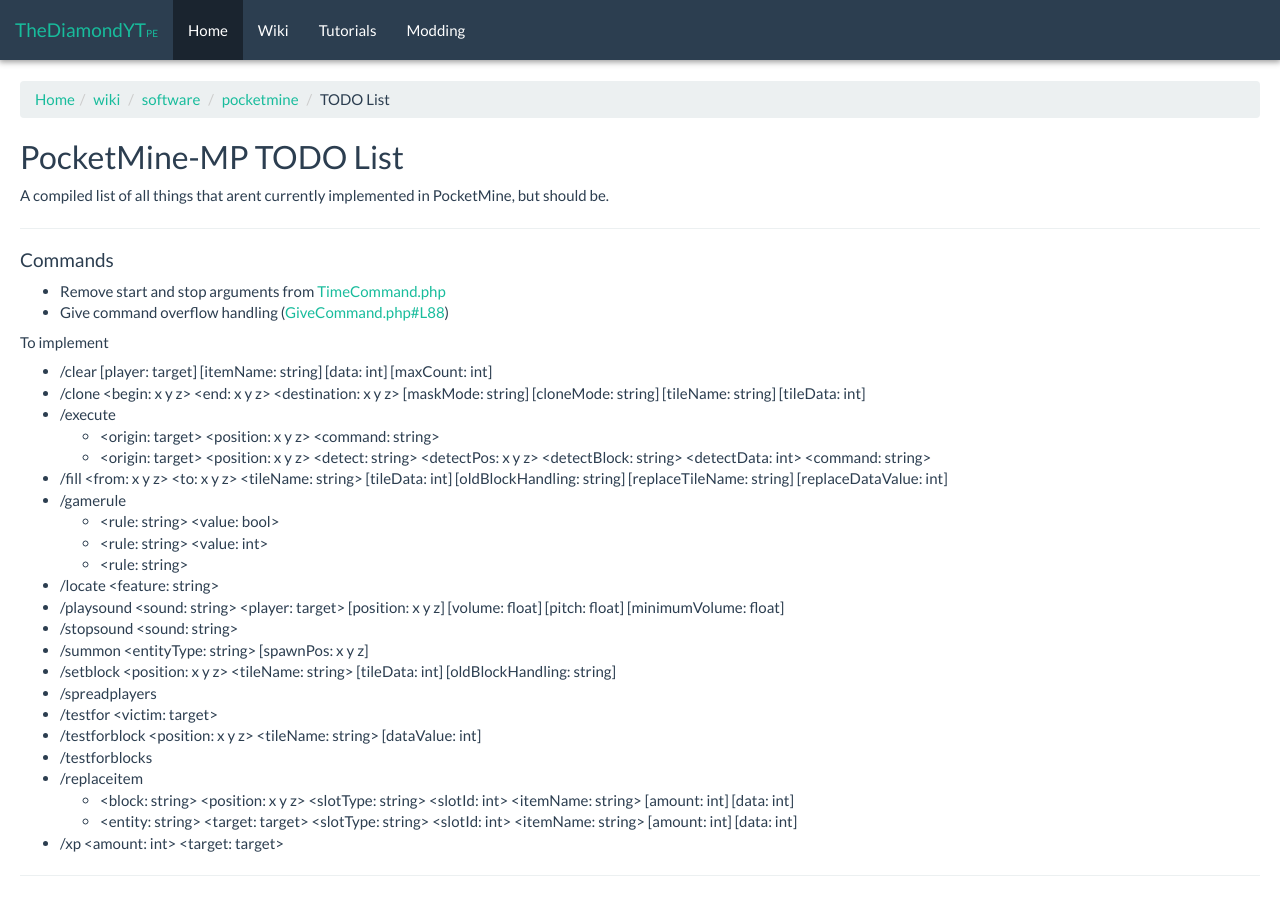
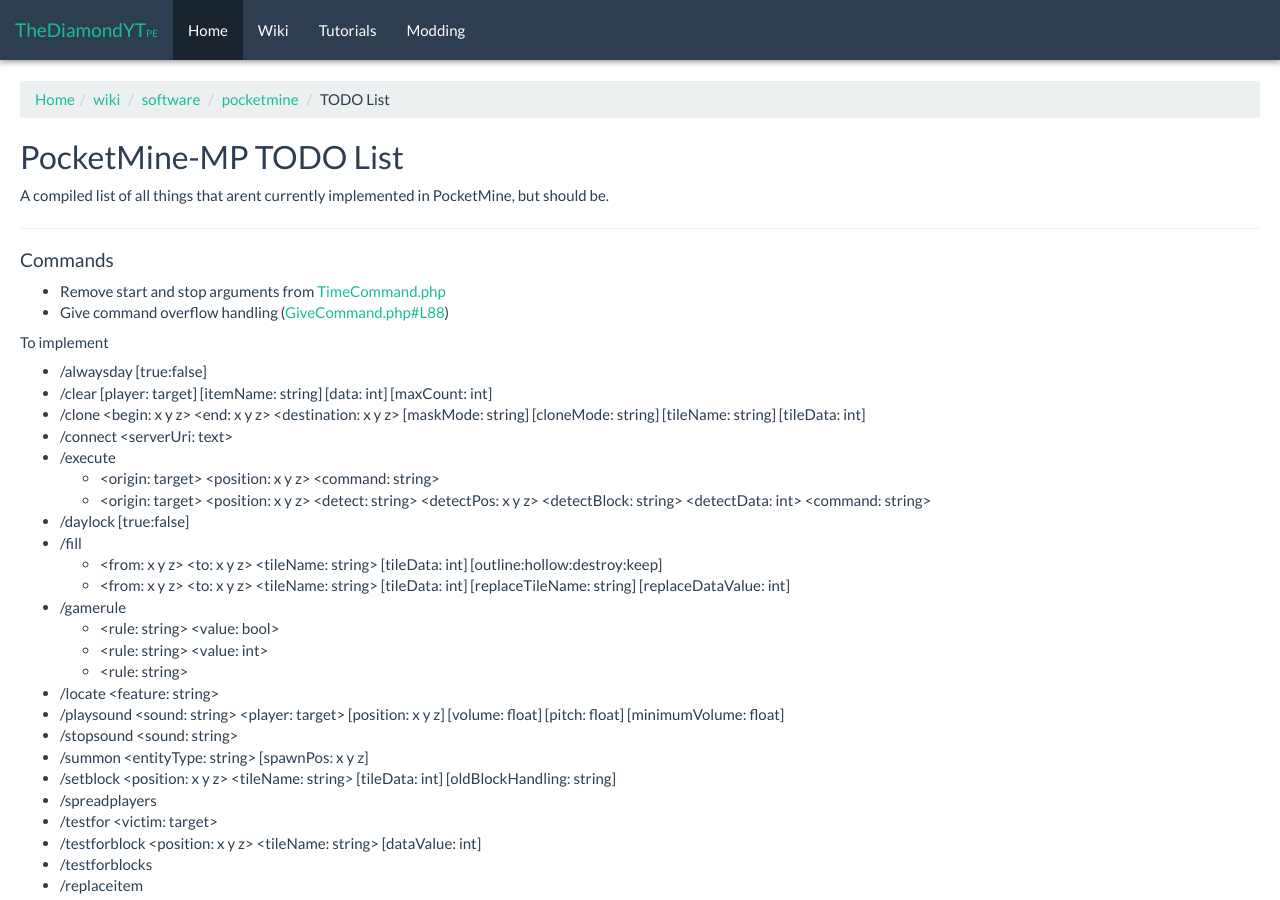
Before and after one commit to TheDiamondYT1/pe.thediamondyt.tk, a Jekyll site: the page built from _wiki/software/softwares/pocketmine/Todo.md, in a window 1280 px wide and 900 px high. Built offline with Jekyll 4.4.1, drawn with Linux system fonts in a browser that asks for light colours.

Commit message:
Add new commands to PocketMine TODO

```diff
--- a/_wiki/software/softwares/pocketmine/Todo.md
+++ b/_wiki/software/softwares/pocketmine/Todo.md
@@ -13,12 +13,17 @@
  * Give command overflow handling ([GiveCommand.php#L88](https://github.com/pmmp/PocketMine-MP/blob/api3/blocks/src/pocketmine/command/defaults/GiveCommand.php#L88))
 
 ##### To implement
+ * /alwaysday [true:false]
  * /clear [player: target] [itemName: string] [data: int] [maxCount: int]
  * /clone \<begin: x y z> \<end: x y z> \<destination: x y z> [maskMode: string] [cloneMode: string] [tileName: string] [tileData: int]
+ * /connect \<serverUri: text>
  * /execute
    * \<origin: target> \<position: x y z> \<command: string>
    * \<origin: target> \<position: x y z> \<detect: string> \<detectPos: x y z> \<detectBlock: string> \<detectData: int> \<command: string>
- * /fill \<from: x y z> \<to: x y z> \<tileName: string> [tileData: int] [oldBlockHandling: string] [replaceTileName: string] [replaceDataValue: int]
+ * /daylock [true:false]
+ * /fill
+   * \<from: x y z> \<to: x y z> \<tileName: string> [tileData: int] [outline:hollow:destroy:keep]
+   * \<from: x y z> \<to: x y z> \<tileName: string> [tileData: int] [replaceTileName: string] [replaceDataValue: int]
  * /gamerule
    * \<rule: string> \<value: bool>
    * \<rule: string> \<value: int>
```
